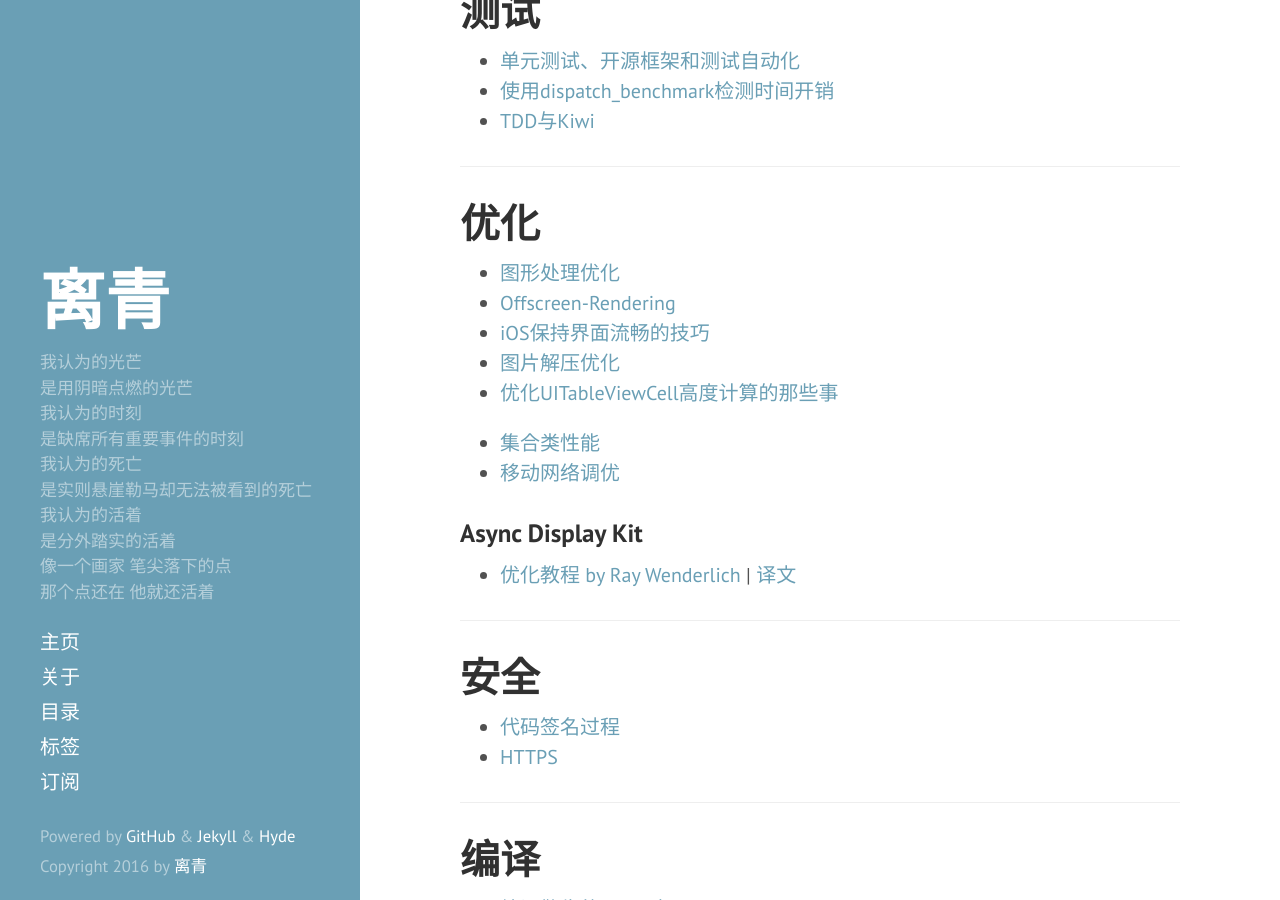
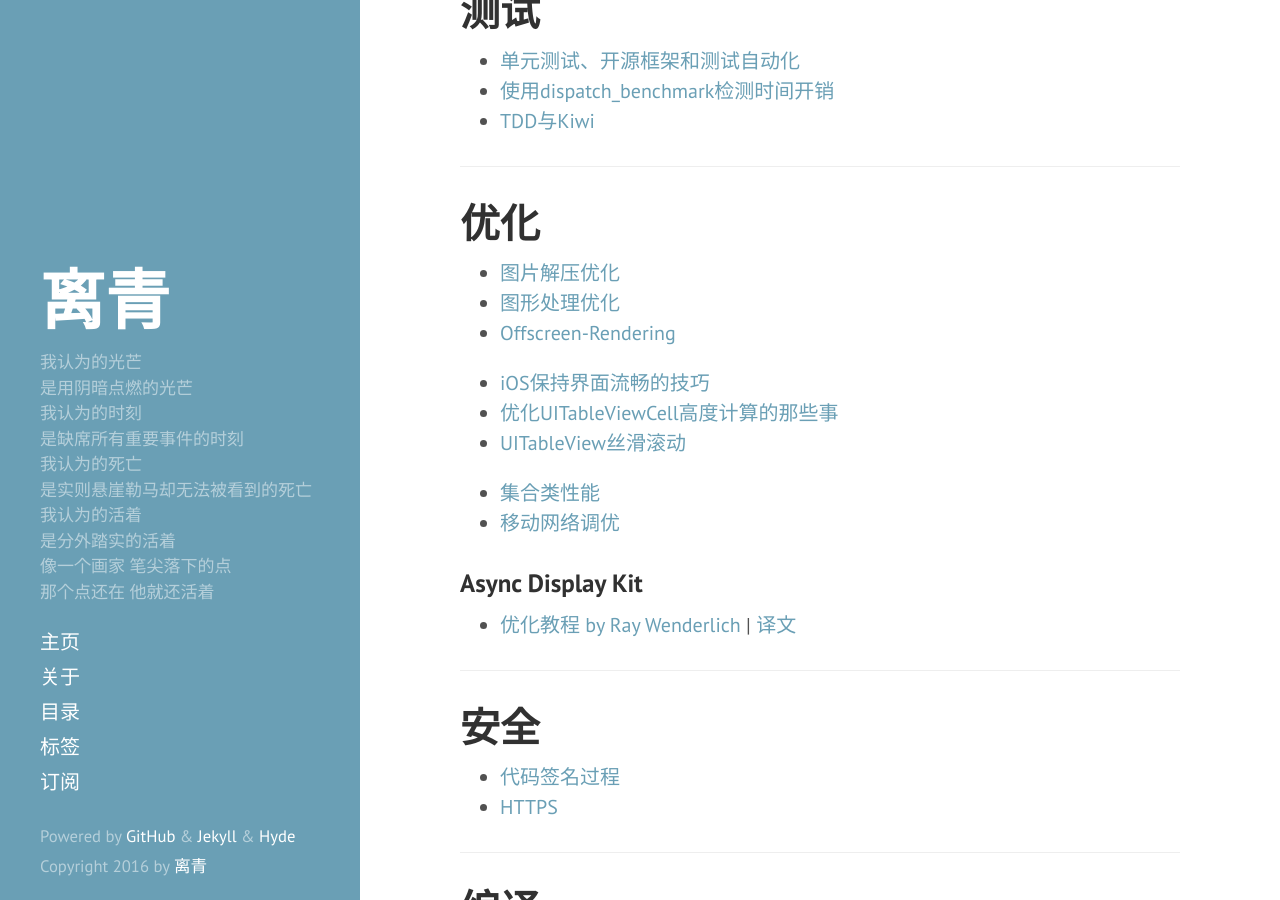
Before and after one commit to li-qing/li-qing.github.io, a Jekyll site: the page built from _posts/2015-06-10-digest.md, in a window 1280 px wide and 900 px high, scrolled down 3632 px. Built offline with Jekyll 4.4.1, drawn with Linux system fonts in a browser that asks for light colours.

Commit message:
add table view op

```diff
--- a/_posts/2015-06-10-digest.md
+++ b/_posts/2015-06-10-digest.md
@@ -137,11 +137,13 @@ tags: Digest
 
 # 优化
 
+- [图片解压优化](http://blog.inico.me/2013/05/10/ios_uiimage_optimizer/)
 - [图形处理优化](http://www.taofengping.com/2013/05/17/designing-for-ios-graphics-performance/)
 - [Offscreen-Rendering](http://www.taofengping.com/2013/05/18/ios_offscreen_analysis)
+
 - [iOS保持界面流畅的技巧](http://blog.ibireme.com/2015/11/12/smooth_user_interfaces_for_ios/)
-- [图片解压优化](http://blog.inico.me/2013/05/10/ios_uiimage_optimizer/)
 - [优化UITableViewCell高度计算的那些事](http://blog.sunnyxx.com/2015/05/17/cell-height-calculation/)
+- [UITableView丝滑滚动](http://southpeak.github.io/blog/2015/12/20/perfect-smooth-scrolling-in-uitableviews/)
 
 - [集合类性能](http://objccn.io/issue-7-1/)
 - [移动网络调优](http://xiangwangfeng.com/2013/10/16/iOS移动网络调优那些事/)
```
